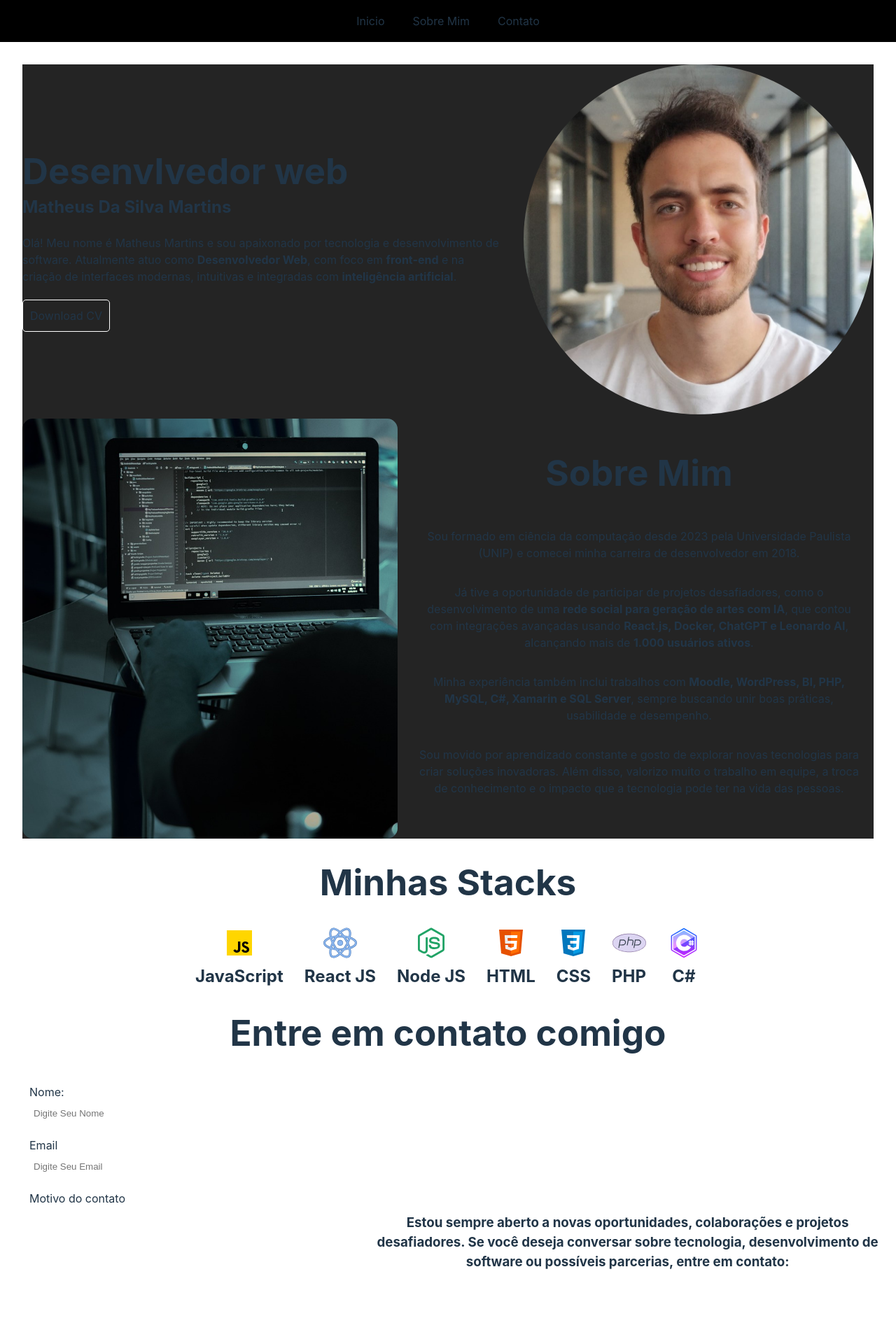
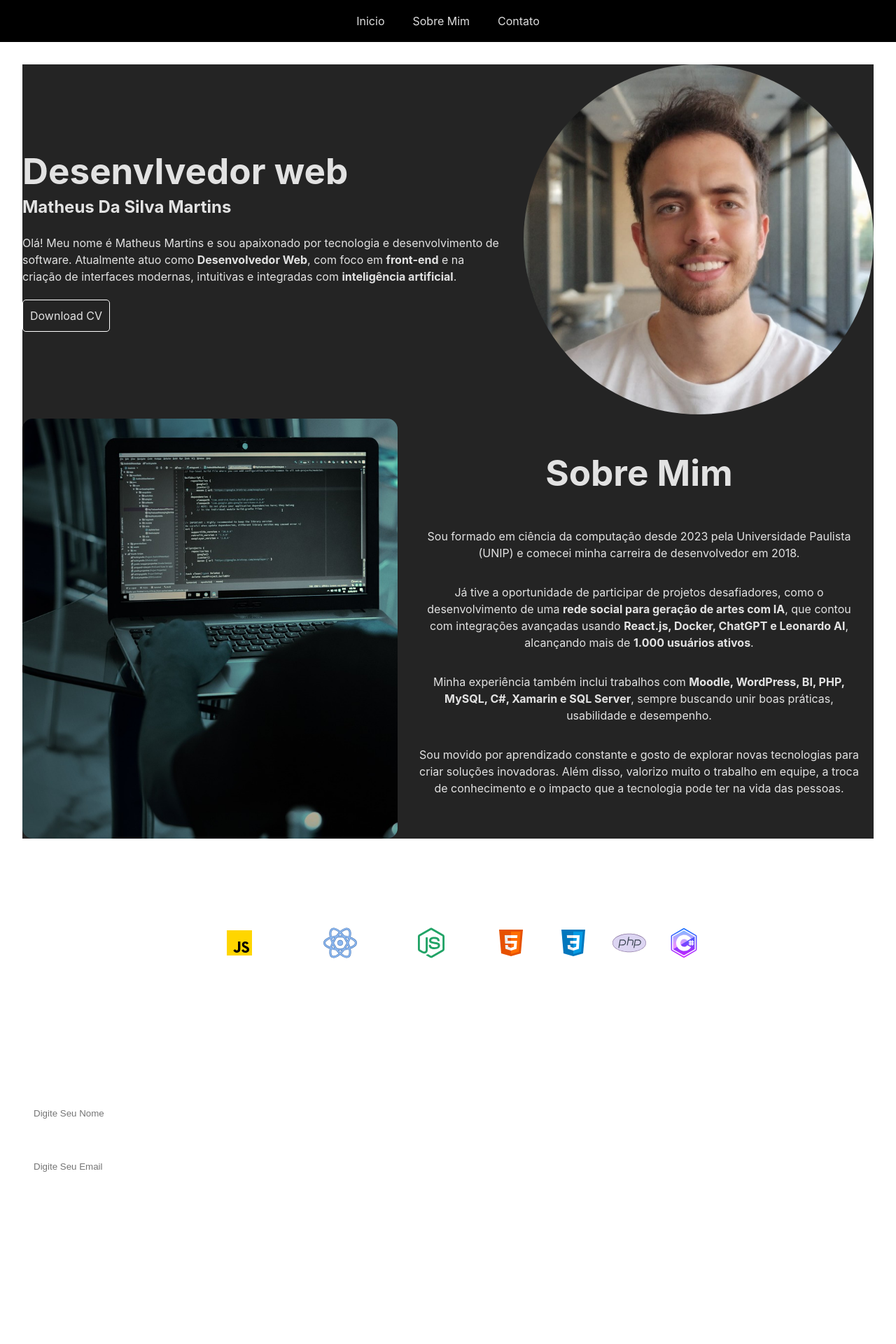
Before and after one commit to Matheus-S-Martins/MyPortifolio, a React (Vite) app: page / in a window 1280 px wide. Shown: the top 1920 px of the page at 70% size. Built offline with nearby package versions, Linux system fonts and the light colour scheme.

Commit message:
fix: ajuste de css

```diff
--- a/src/App.css
+++ b/src/App.css
@@ -42,3 +42,7 @@ html {
 .read-the-docs {
   color: #888;
 }
+
+/* p {
+  color: #ffffffde;
+} */
--- a/src/Components/NavBar/styles.module.css
+++ b/src/Components/NavBar/styles.module.css
@@ -7,6 +7,7 @@
     top: 0px;
     left: 0px;
     height: 60px;
+    color: #ffffffde;
 }
 
 .box_nav_bar{
--- a/src/Pages/AboutMe/styles.module.css
+++ b/src/Pages/AboutMe/styles.module.css
@@ -7,6 +7,7 @@
     background-size: 100% 100%;
     background-repeat: no-repeat;
     gap: 10px;
+    color: #ffffffde;
 }
 
 .container_image{
--- a/src/Pages/Contact/styles.module.css
+++ b/src/Pages/Contact/styles.module.css
@@ -6,9 +6,8 @@
     height: 100%;
     background-size: 100% 100%;
     background-repeat: no-repeat;
+    color: #ffffffde;
 }
-
-
 
 .formulario{
     display: flex;
@@ -23,7 +22,6 @@
     flex-direction: column;
     align-items: start;
     gap: 5px;
-
 }
 
 .formulario_camp p{
--- a/src/Pages/Home/index.tsx
+++ b/src/Pages/Home/index.tsx
@@ -7,7 +7,7 @@ function Home() {
     try {
       const link = document.createElement("a");
       link.href = "/files/curriculo.pdf"; // caminho relativo ao public/
-      link.download = "curriculo.pdf";    // nome do arquivo baixado
+      link.download = "Curriculo_Matheus.pdf";    // nome do arquivo baixado
       document.body.appendChild(link);
       link.click();
       document.body.removeChild(link);
--- a/src/Pages/Home/styles.module.css
+++ b/src/Pages/Home/styles.module.css
@@ -7,6 +7,7 @@
     background-size: 100% 100%;
     background-repeat: no-repeat;
     margin-top: 60px;
+    color: #ffffffde;
 }
 
 .container_presentation{
--- a/src/Pages/MyStacks/styles.module.css
+++ b/src/Pages/MyStacks/styles.module.css
@@ -1,5 +1,5 @@
 .container_myWork{
-
+    color: #ffffffeb;
 }
 
 .container_projects{
```
